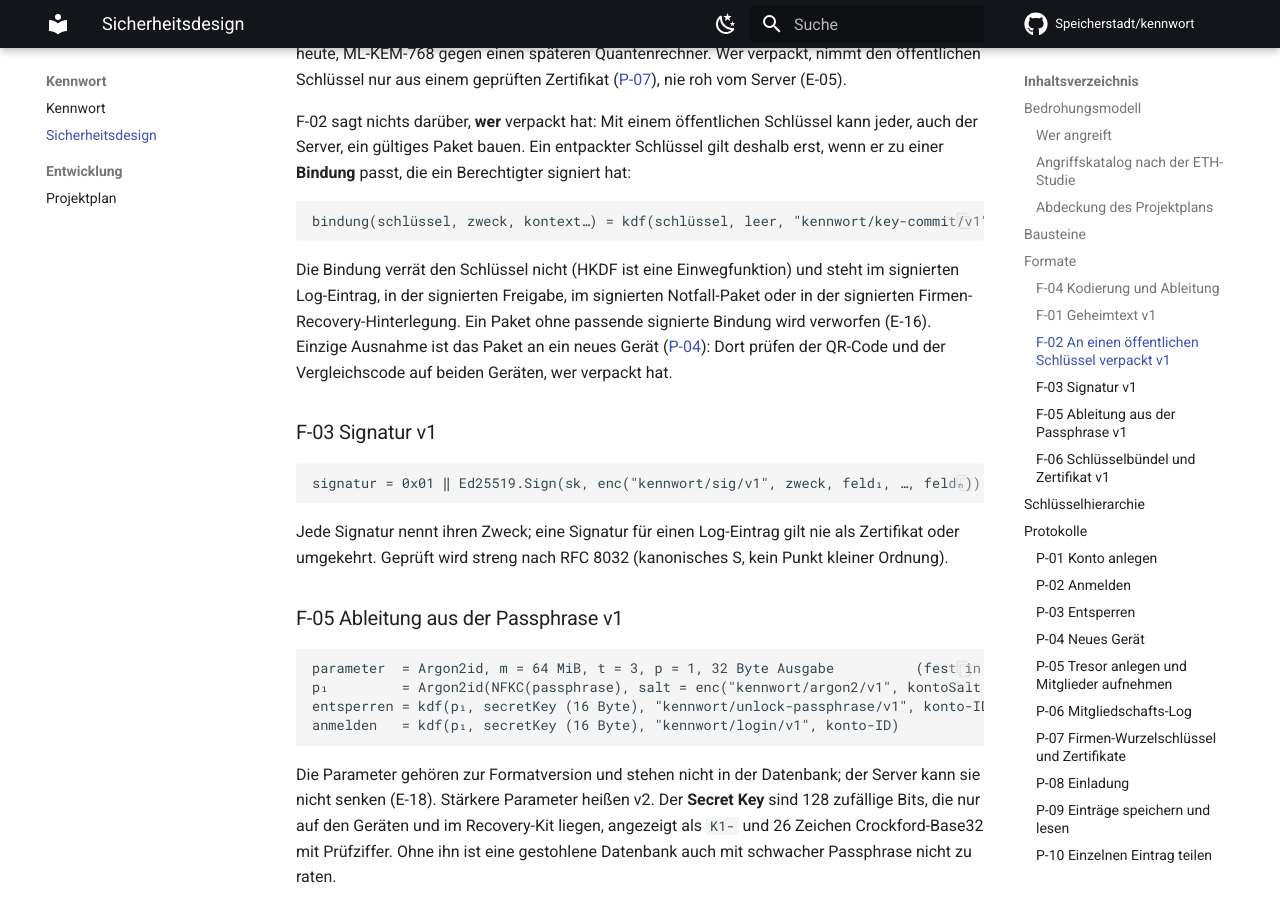
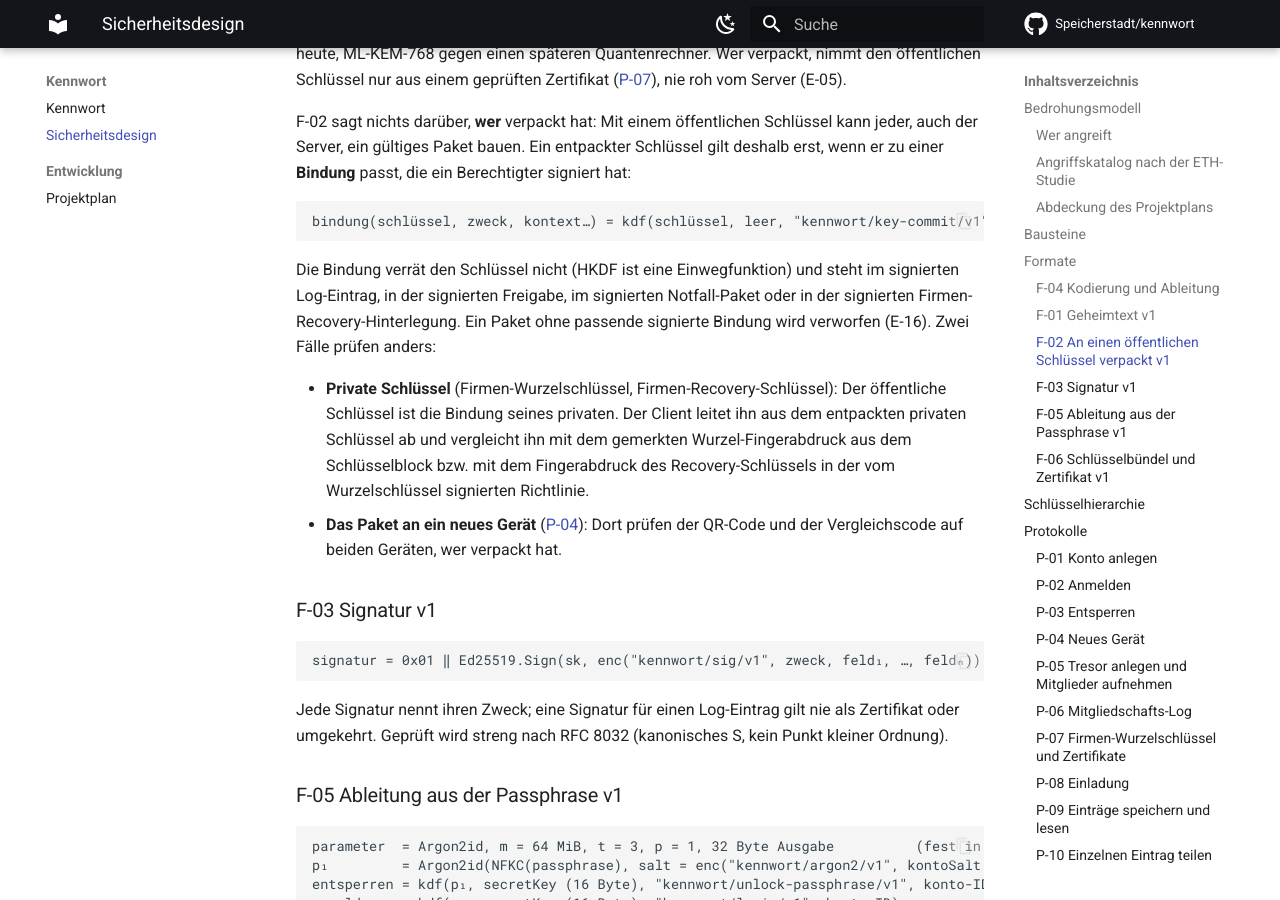
Before and after one commit to Speicherstadt/kennwort, an MkDocs documentation site: the page built from docs/sicherheitsdesign.md, in a window 1280 px wide and 900 px high, scrolled down 6356 px. Built offline with MkDocs 1.6.1 and Material for MkDocs 9.7.7, drawn with Linux system fonts in a browser that asks for light colours; comment, search, counter and statistics services are not loaded.

Commit message:
Check unwrapped private keys against their public key
Co-Authored-By: Claude Opus 5.5 <noreply@anthropic.com>
Claude-Session: https://claude.ai/code/session_01Y3rdfXnaqLdfwSre65bgwT

```diff
--- a/docs/sicherheitsdesign.md
+++ b/docs/sicherheitsdesign.md
@@ -185,8 +185,14 @@ bindung(schlüssel, zweck, kontext…) = kdf(schlüssel, leer, "kennwort/key-com
 Die Bindung verrät den Schlüssel nicht (HKDF ist eine Einwegfunktion) und steht im signierten
 Log-Eintrag, in der signierten Freigabe, im signierten Notfall-Paket oder in der signierten
 Firmen-Recovery-Hinterlegung. Ein Paket ohne passende signierte Bindung wird verworfen (E-16).
-Einzige Ausnahme ist das Paket an ein neues Gerät ([P-04](#p-04-neues-gerat)): Dort prüfen der
-QR-Code und der Vergleichscode auf beiden Geräten, wer verpackt hat.
+Zwei Fälle prüfen anders:
+
+- **Private Schlüssel** (Firmen-Wurzelschlüssel, Firmen-Recovery-Schlüssel): Der öffentliche
+  Schlüssel ist die Bindung seines privaten. Der Client leitet ihn aus dem entpackten privaten
+  Schlüssel ab und vergleicht ihn mit dem gemerkten Wurzel-Fingerabdruck aus dem Schlüsselblock bzw.
+  mit dem Fingerabdruck des Recovery-Schlüssels in der vom Wurzelschlüssel signierten Richtlinie.
+- **Das Paket an ein neues Gerät** ([P-04](#p-04-neues-gerat)): Dort prüfen der QR-Code und der
+  Vergleichscode auf beiden Geräten, wer verpackt hat.
 
 ### F-03 Signatur v1
 
```
